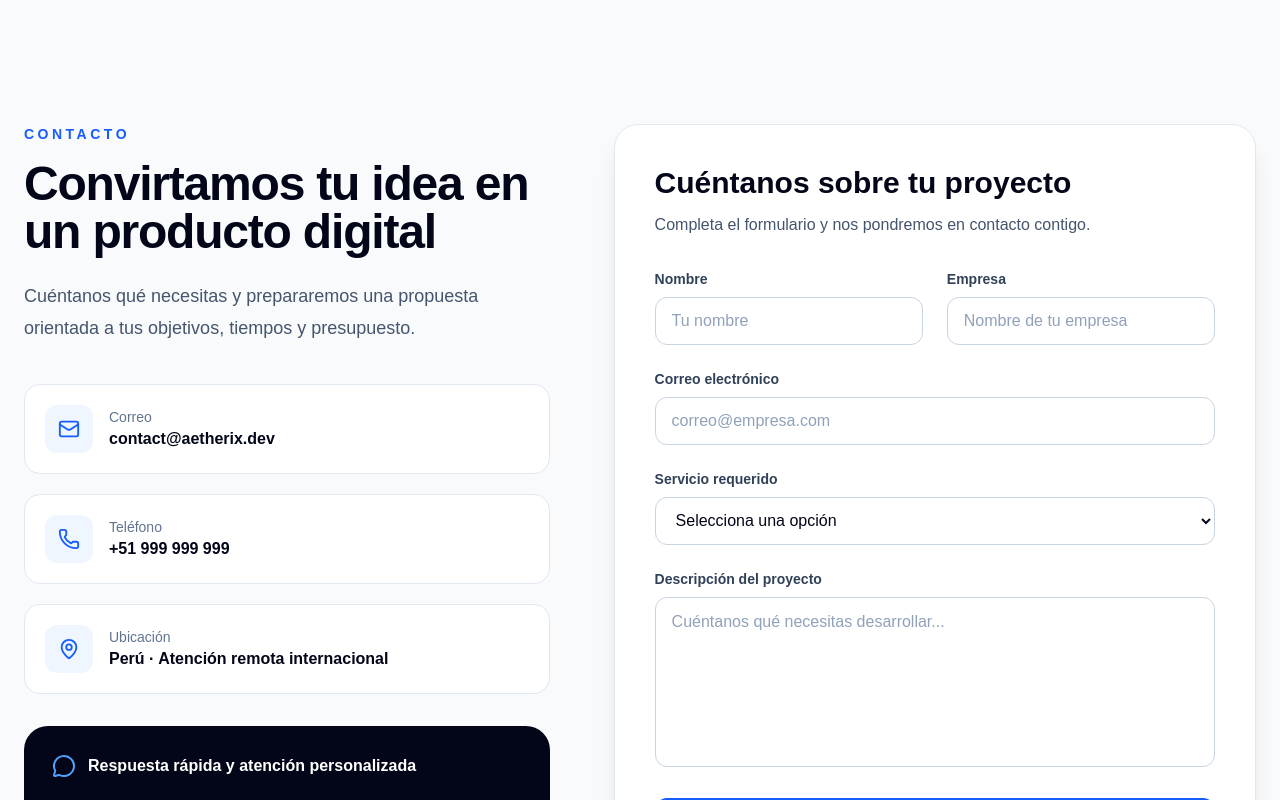
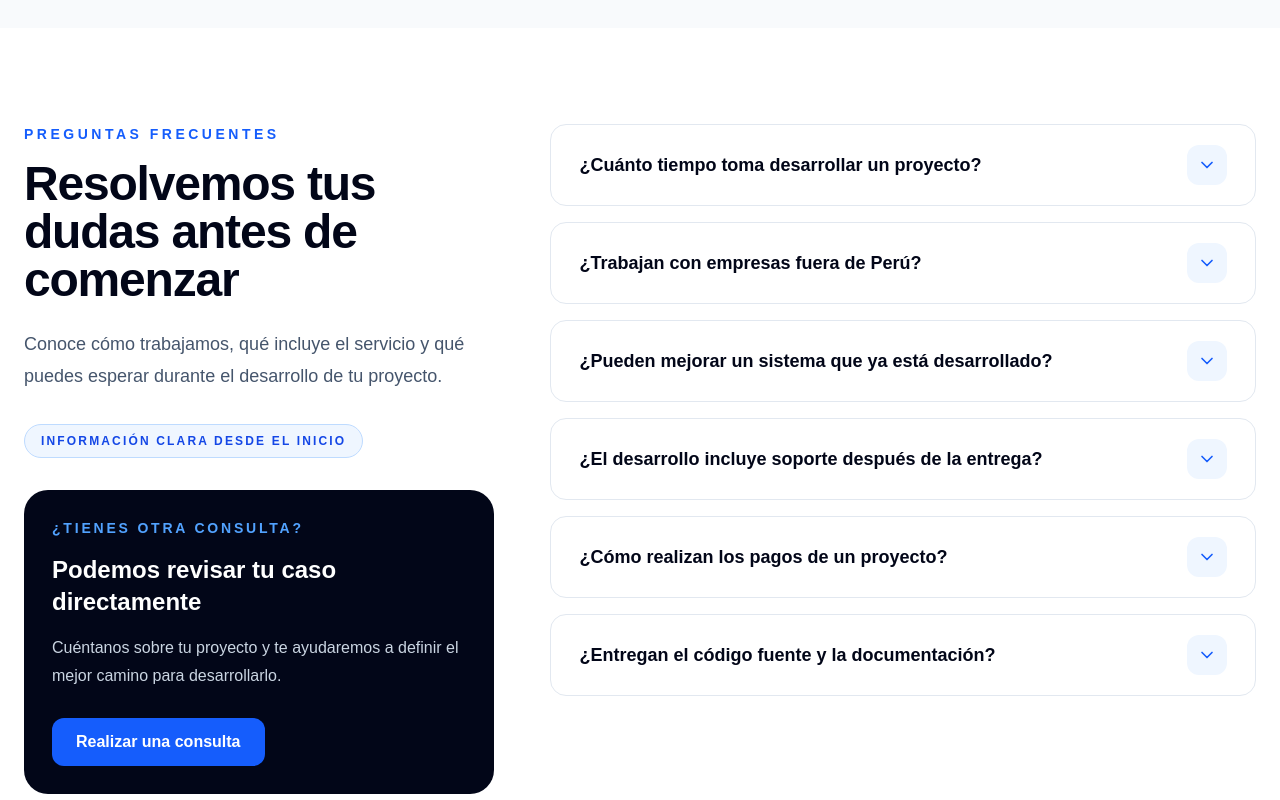
Before and after one commit to Sandro252525/aetherix-website, a Next.js app: page / in a window 1280 px wide. Shown: the part 8220-9020 px from the top of the page. Built offline with nearby package versions, Linux system fonts and the light colour scheme.

Commit message:
feat: add interactive frequently asked questions section

```diff
--- a/src/app/page.tsx
+++ b/src/app/page.tsx
@@ -1,6 +1,7 @@
 import Footer from "@/components/layout/Footer";
 import Navbar from "@/components/layout/Navbar";
 import Contact from "@/components/sections/Contact";
+import Faq from "@/components/sections/Faq";
 import Hero from "@/components/sections/Hero";
 import Portfolio from "@/components/sections/Portfolio";
 import Services from "@/components/sections/Services";
@@ -20,6 +21,7 @@ export default function Home() {
         <Technologies />
         <Portfolio />
         <Testimonials />
+        <Faq />
         <Contact />
       </main>
 
--- /dev/null
+++ b/src/components/sections/Faq.tsx
@@ -0,0 +1,93 @@
+import AccordionItem from "@/components/ui/AccordionItem";
+import Badge from "@/components/ui/Badge";
+import Container from "@/components/ui/Container";
+import SectionTitle from "@/components/ui/SectionTitle";
+
+const questions = [
+  {
+    question: "¿Cuánto tiempo toma desarrollar un proyecto?",
+    answer:
+      "Depende del alcance y la complejidad. Una página corporativa puede tomar entre una y tres semanas, mientras que una plataforma empresarial puede requerir varias etapas de desarrollo.",
+  },
+  {
+    question: "¿Trabajan con empresas fuera de Perú?",
+    answer:
+      "Sí. Nuestra modalidad de trabajo permite gestionar proyectos de forma remota con clientes de diferentes países, manteniendo comunicación y entregas organizadas.",
+  },
+  {
+    question: "¿Pueden mejorar un sistema que ya está desarrollado?",
+    answer:
+      "Sí. Podemos revisar la arquitectura, experiencia de usuario, rendimiento, seguridad, integraciones y calidad del sistema antes de proponer mejoras.",
+  },
+  {
+    question: "¿El desarrollo incluye soporte después de la entrega?",
+    answer:
+      "Podemos incluir un periodo de acompañamiento posterior y también planes de mantenimiento, monitoreo, soporte y evolución continua.",
+  },
+  {
+    question: "¿Cómo realizan los pagos de un proyecto?",
+    answer:
+      "Los pagos se organizan por etapas y entregables. La distribución exacta se define en la propuesta comercial según el tamaño y duración del proyecto.",
+  },
+  {
+    question: "¿Entregan el código fuente y la documentación?",
+    answer:
+      "Sí. Según el servicio contratado, entregamos el código fuente, instrucciones de ejecución, documentación funcional y los accesos correspondientes.",
+  },
+];
+
+export default function Faq() {
+  return (
+    <section className="relative overflow-hidden bg-white py-24">
+      <div className="absolute right-0 top-1/2 -z-10 h-96 w-96 -translate-y-1/2 rounded-full bg-blue-100/60 blur-3xl" />
+
+      <Container>
+        <div className="grid gap-14 lg:grid-cols-[0.8fr_1.2fr] lg:items-start">
+          <div className="lg:sticky lg:top-32">
+            <SectionTitle
+              eyebrow="Preguntas frecuentes"
+              title="Resolvemos tus dudas antes de comenzar"
+              description="Conoce cómo trabajamos, qué incluye el servicio y qué puedes esperar durante el desarrollo de tu proyecto."
+            />
+
+            <Badge className="mt-8">
+              Información clara desde el inicio
+            </Badge>
+
+            <div className="mt-8 rounded-3xl bg-slate-950 p-7 text-white">
+              <p className="text-sm font-bold uppercase tracking-[0.2em] text-blue-400">
+                ¿Tienes otra consulta?
+              </p>
+
+              <h3 className="mt-4 text-2xl font-extrabold">
+                Podemos revisar tu caso directamente
+              </h3>
+
+              <p className="mt-4 leading-7 text-slate-300">
+                Cuéntanos sobre tu proyecto y te ayudaremos a definir el mejor
+                camino para desarrollarlo.
+              </p>
+
+              <a
+                href="#contact"
+                className="mt-7 inline-flex rounded-xl bg-blue-600 px-6 py-3 font-bold text-white transition duration-300 hover:-translate-y-1 hover:bg-blue-700"
+              >
+                Realizar una consulta
+              </a>
+            </div>
+          </div>
+
+          <div className="space-y-4">
+            {questions.map((item) => (
+              <AccordionItem
+                key={item.question}
+                question={item.question}
+                answer={item.answer}
+              />
+            ))}
+          </div>
+        </div>
+      </Container>
+    </section>
+  );
+}
--- /dev/null
+++ b/src/components/ui/AccordionItem.tsx
@@ -0,0 +1,51 @@
+"use client";
+
+import { useState } from "react";
+import { ChevronDown } from "lucide-react";
+
+interface AccordionItemProps {
+  question: string;
+  answer: string;
+}
+
+export default function AccordionItem({
+  question,
+  answer,
+}: AccordionItemProps) {
+  const [isOpen, setIsOpen] = useState(false);
+
+  return (
+    <article className="overflow-hidden rounded-2xl border border-slate-200 bg-white transition duration-300 hover:border-blue-200">
+      <button
+        type="button"
+        className="flex w-full items-center justify-between gap-6 px-6 py-5 text-left sm:px-7"
+        onClick={() => setIsOpen((currentValue) => !currentValue)}
+        aria-expanded={isOpen}
+      >
+        <span className="text-lg font-bold text-slate-950">
+          {question}
+        </span>
+
+        <span
+          className={`flex h-10 w-10 shrink-0 items-center justify-center rounded-xl bg-blue-50 text-blue-600 transition duration-300 ${
+            isOpen ? "rotate-180 bg-blue-600 text-white" : ""
+          }`}
+        >
+          <ChevronDown size={20} />
+        </span>
+      </button>
+
+      <div
+        className={`grid transition-all duration-300 ${
+          isOpen ? "grid-rows-[1fr]" : "grid-rows-[0fr]"
+        }`}
+      >
+        <div className="overflow-hidden">
+          <p className="border-t border-slate-100 px-6 py-5 leading-7 text-slate-600 sm:px-7">
+            {answer}
+          </p>
+        </div>
+      </div>
+    </article>
+  );
+}
```
